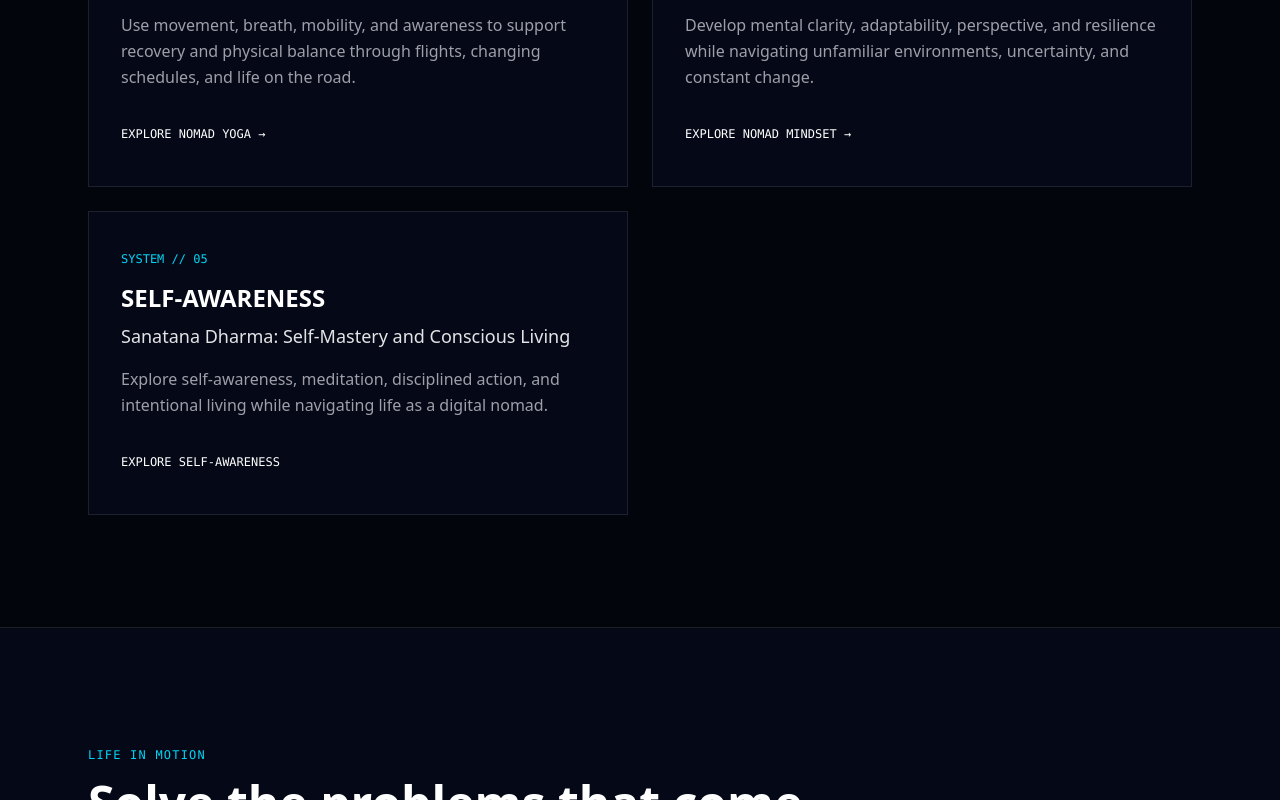
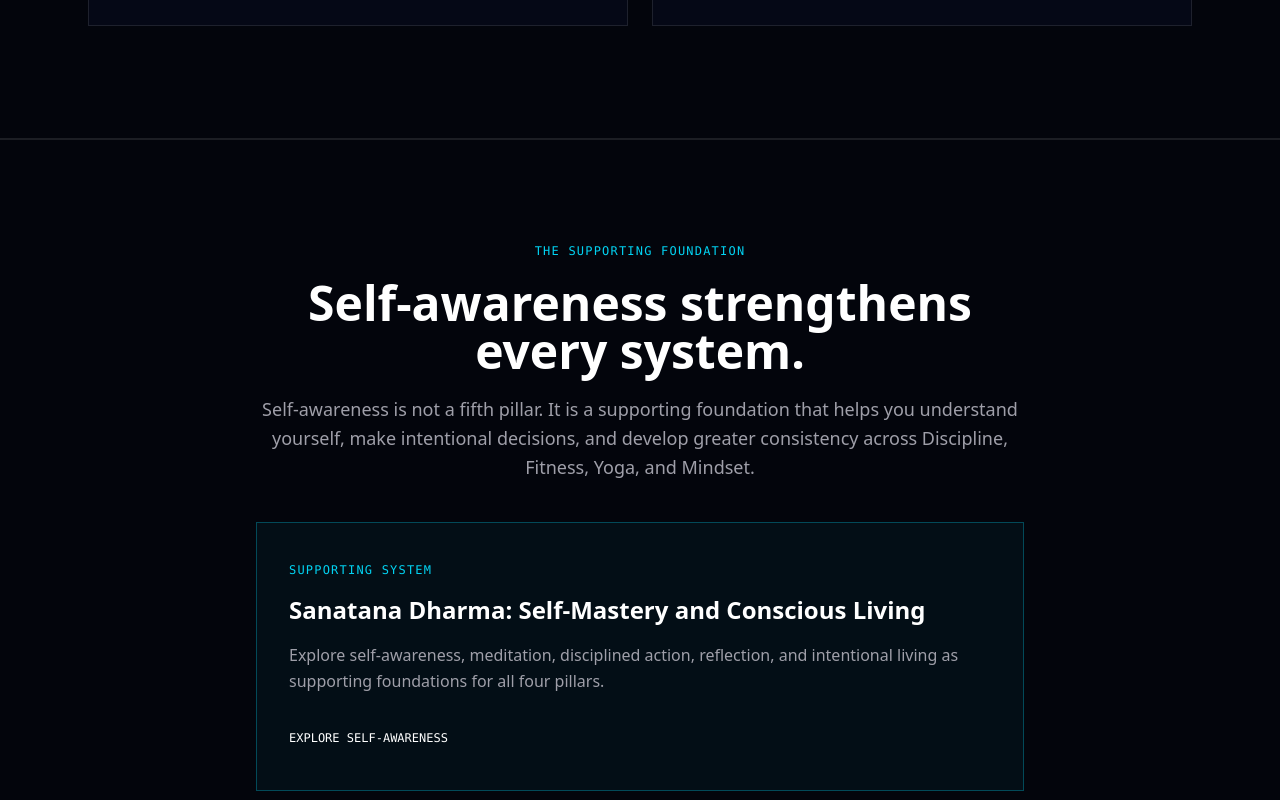
Before and after one commit to roysubrata2099-boop/nomadlifexp-2.0, a Next.js app: page /digital-nomads in a window 1280 px wide. Shown: the part 3700-4500 px from the top of the page. Built offline with nearby package versions, Linux system fonts and the light colour scheme.

Commit message:
Refine digital nomad homepage supporting system

```diff
--- a/src/app/digital-nomads/page.tsx
+++ b/src/app/digital-nomads/page.tsx
@@ -95,18 +95,17 @@ const pillars = [
             'Develop mental clarity, adaptability, perspective, and resilience while navigating unfamiliar environments, uncertainty, and constant change.',
         href: '/blog/category/mindset/',
         cta: 'EXPLORE NOMAD MINDSET →',
-    },
-    {
-        number: '05',
-        title: 'SELF-AWARENESS',
-        heading: 'Sanatana Dharma: Self-Mastery and Conscious Living',
-        description:
-            'Explore self-awareness, meditation, disciplined action, and intentional living while navigating life as a digital nomad.',
-        cta: 'EXPLORE SELF-AWARENESS',
-        href: '/blog/posts/sanatana-dharma-self-mastery-conscious-living/',
-    },
-] as const;
+    },] as const;
 
+
+const supportingSystem = {
+    title: 'SELF-AWARENESS',
+    heading: 'Sanatana Dharma: Self-Mastery and Conscious Living',
+    description:
+        'Explore self-awareness, meditation, disciplined action, reflection, and intentional living as supporting foundations for all four pillars.',
+    href: '/blog/posts/sanatana-dharma-self-mastery-conscious-living/',
+    cta: 'EXPLORE SELF-AWARENESS',
+} as const;
 const problems = [
     {
         title: 'Changing routines',
@@ -612,6 +611,58 @@ export default function DigitalNomadsPage() {
                                     </article>
                                 ))}
                             </div>
+                        </div>
+                    </section>
+                    {/* =================================================
+                        SUPPORTING FOUNDATION: SELF-AWARENESS
+                    ================================================== */}
+
+                    <section
+                        aria-labelledby="self-awareness-heading"
+                        className="border-y border-white/10 bg-[#03050c]"
+                    >
+                        <div className="mx-auto max-w-5xl px-6 py-20 md:py-24">
+                            <div className="mx-auto max-w-3xl text-center">
+                                <span className="font-mono text-xs uppercase tracking-widest text-cyan-400">
+                                    THE SUPPORTING FOUNDATION
+                                </span>
+
+                                <h2
+                                    id="self-awareness-heading"
+                                    className="mt-4 text-3xl font-bold md:text-5xl"
+                                >
+                                    Self-awareness strengthens every system.
+                                </h2>
+
+                                <p className="mt-5 leading-relaxed text-zinc-400 md:text-lg">
+                                    Self-awareness is not a fifth pillar. It is a
+                                    supporting foundation that helps you understand
+                                    yourself, make intentional decisions, and develop
+                                    greater consistency across Discipline, Fitness,
+                                    Yoga, and Mindset.
+                                </p>
+                            </div>
+
+                            <article className="mx-auto mt-10 max-w-3xl border border-cyan-400/30 bg-cyan-500/5 p-8">
+                                <span className="font-mono text-xs tracking-widest text-cyan-400">
+                                    SUPPORTING SYSTEM
+                                </span>
+
+                                <h3 className="mt-3 text-2xl font-bold">
+                                    {supportingSystem.heading}
+                                </h3>
+
+                                <p className="mt-4 leading-relaxed text-zinc-400">
+                                    {supportingSystem.description}
+                                </p>
+
+                                <Link
+                                    href={supportingSystem.href}
+                                    className="mt-6 inline-flex min-h-10 items-center font-mono text-xs text-cyan-400 transition hover:text-white focus:outline-none focus-visible:ring-2 focus-visible:ring-cyan-400"
+                                >
+                                    {supportingSystem.cta}
+                                </Link>
+                            </article>
                         </div>
                     </section>
 
```
